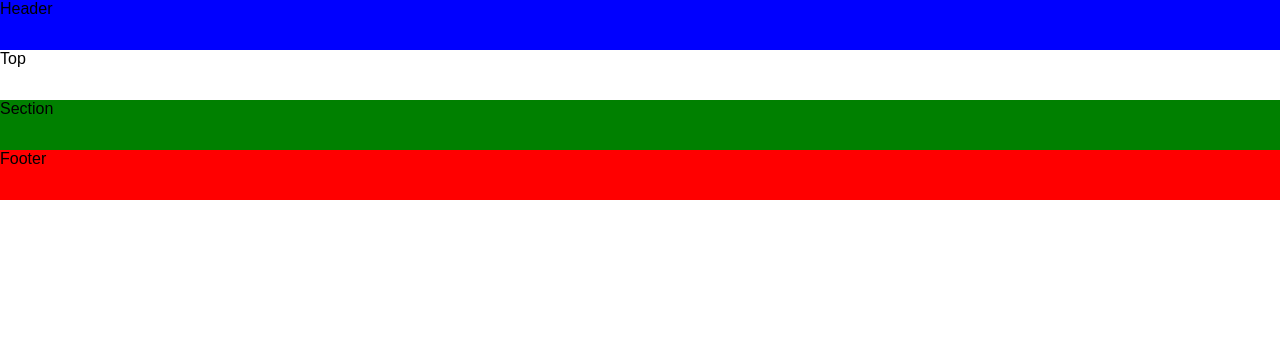
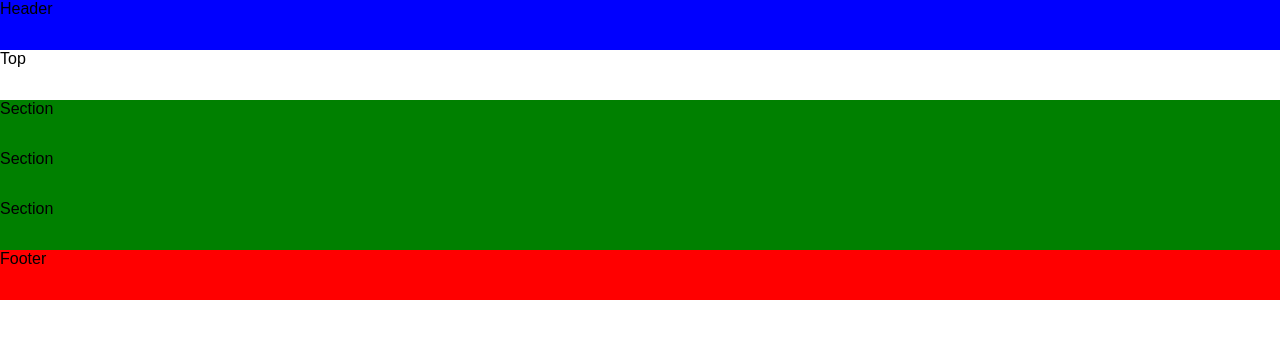
Before and after one commit to kurokoda/react-angled, a React (Create React App) app: page / in a window 1280 px wide. Shown: the top 338 px of the page. Built offline with nearby package versions, Linux system fonts and the light colour scheme.

Commit message:
Adds multiple sections

```diff
--- a/src/App.js
+++ b/src/App.js
@@ -11,6 +11,8 @@ class App extends Component {
         <Header/>
         <Top/>
         <Section/>
+        <Section/>
+        <Section final={true}/>
         <Footer/>
       </div>
     );
--- a/src/component/Section.js
+++ b/src/component/Section.js
@@ -14,7 +14,7 @@ class Section extends Component {
   // Type validation ------------------------------------------------------------------------------------------
 
   static propTypes = {
-    'foo': PropTypes.string,
+    'final': PropTypes.bool,
   };
 
   // React lifecycle ------------------------------------------------------------------------------------------
```
